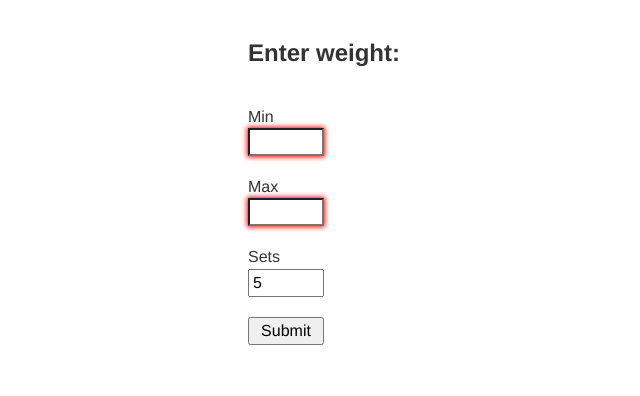
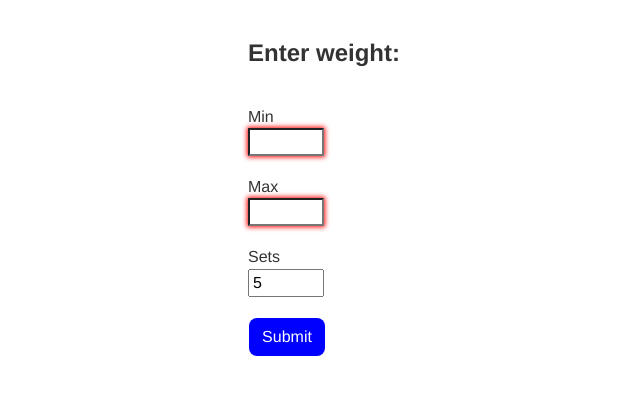
Before and after one commit to dorianpeters/SetCalc, a website: page index.html in a window 1280 px wide. Shown: the whole page, without its empty margins (316-956 px from the left). Drawn offline with Linux system fonts and the light colour scheme.

Commit message:
Add styling to submit button, make blue

```diff
--- a/index.html
+++ b/index.html
@@ -44,6 +44,18 @@
       }
       h2 {
         margin-bottom: 0;
+      }
+      button {
+        background-color: blue;
+        border: none;
+        border-radius: 8px;
+        color: white;
+        padding: 10px;
+        text-align: center;
+        text-decoration: none;
+        display: inline-block;
+        font-size: 16px;
+        margin: 1px 1px;
       }
       p {
         margin: 0;
```
